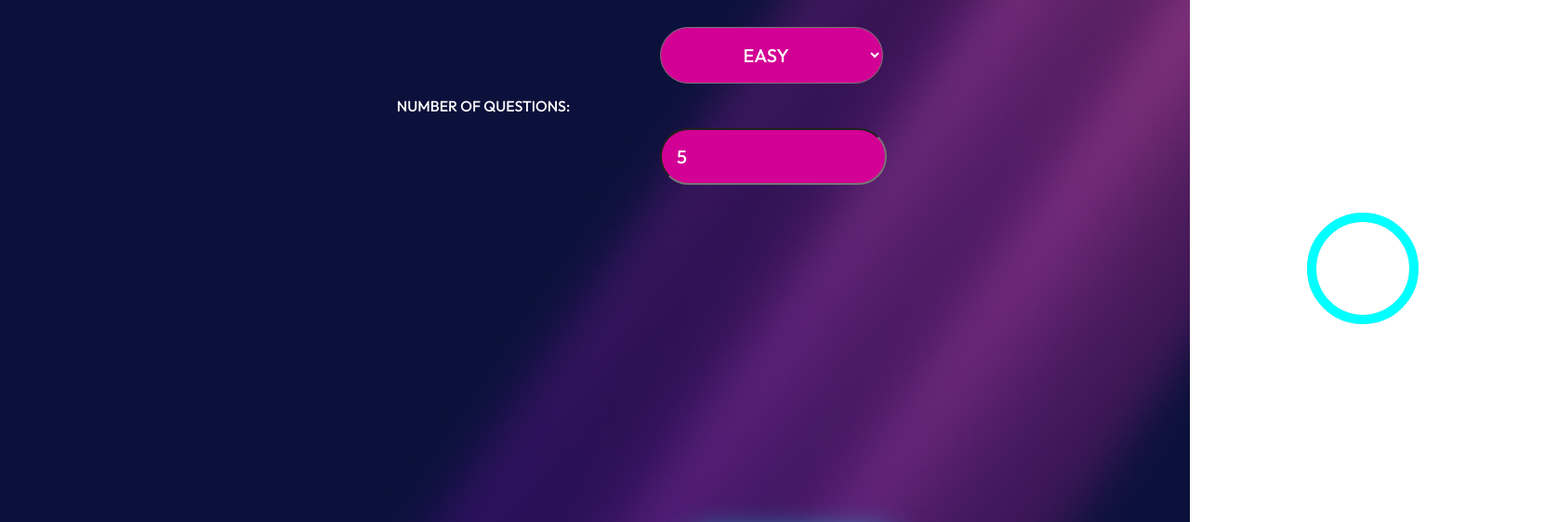
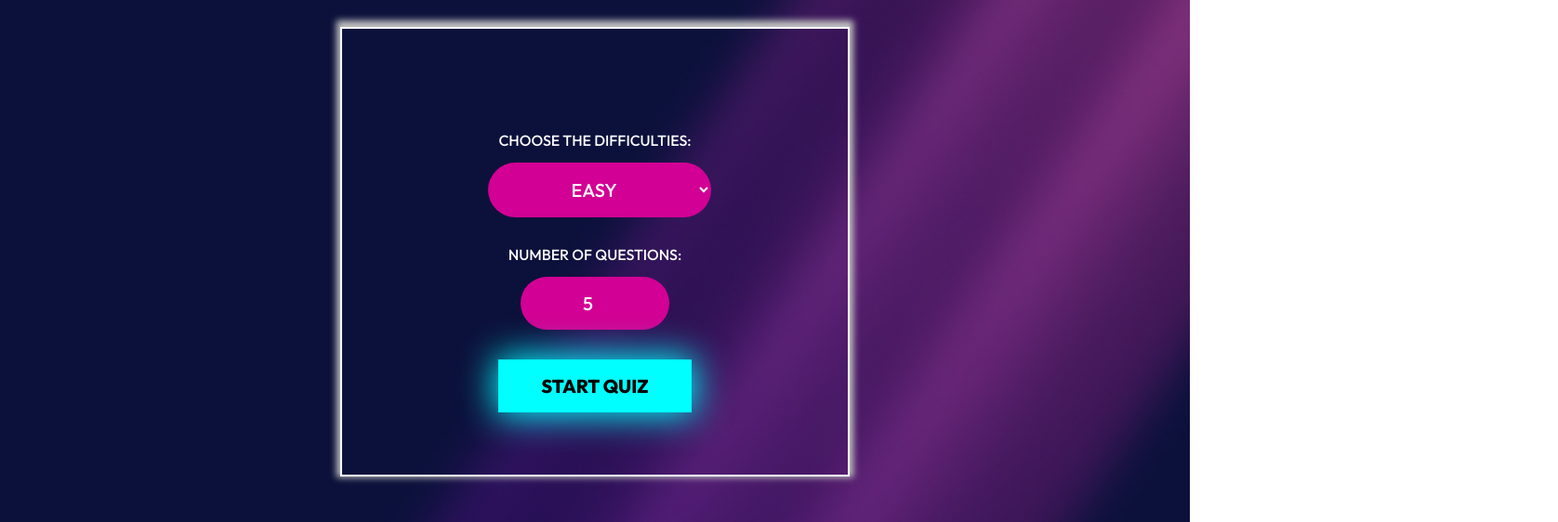
Before and after one commit to ageria20/BW1_TEAM-7, a plain HTML site: page questionario.html in a window 1280 px wide. Shown: the part 166-728 px from the top of the page at 93% size, 1676 px wide, since content can reach past the window. Drawn offline with Linux system fonts and the light colour scheme.

Commit message:
form selectChoice completato

```diff
--- a/assets/CSS/questionario.css
+++ b/assets/CSS/questionario.css
@@ -180,16 +180,19 @@ padding: 2rem;}
     box-shadow: 0px 0px 38px 3px #00FFFF;
     background-color: #00FFFF;
     font-size: 20px;
-
     font-family: "Outfit", "sans-serif";
     font-weight: 800;
     cursor: pointer;
+    margin-top: 2rem;
+    text-align: center;
 }
+
 
 #difficultySelect {
     width: 15rem;
     padding: 1rem;
-    border-radius: 50px;
+    border: none;
+    border-radius: 2rem;
     background-color: #D20094;
     color: white;
     font-size: 20px;
@@ -197,39 +200,46 @@ padding: 2rem;}
     font-family: "Outfit", "sans-serif";
     font-weight: 500;
     cursor: pointer;
-    margin-left: 710px;
     text-align: center;
 }
 
 #numQuestions {
-    width: 13rem;
+    margin: 0 auto;
+    width: 8rem;
     padding: 1rem;
     border-radius: 50px;
     background-color: #D20094;
     color: white;
     font-size: 20px;
-
+    border: none;
     font-family: "Outfit", "sans-serif";
     font-weight: 500;
     cursor: pointer;
     appearance: none;
-    margin-left: 710px;
     display: block;
+    text-align: center;
 }
 
 label {
     display: block;
     padding: 1rem;
     border: none;
-    margin-right: 240px;
+    margin-top: 1rem;
     font-size: 16px;
     text-align: center;
     font-family: "Outfit", "sans-serif";
     font-weight: 500;
-
+    color: white;
 }
 
-.bottone {
-    margin-left: 750px;
 
+
+#selectChoice {
+    width: 30%;
+    margin: 2rem auto;
+    border: 2px solid white;
+    text-align: center;
+    padding: 5rem;
+    height: 40vh;
+    box-shadow: 0px -3px 7px 4px #c0c0c0;
 }
--- a/assets/questionario.js
+++ b/assets/questionario.js
@@ -300,6 +300,8 @@ document.addEventListener("DOMContentLoaded", function () {
   const questionElement = document.getElementById("question");
   const answerList = document.getElementById("answerList");
   const startQuizButton = document.getElementById("startQuizButton");
+  const timer = document.getElementById("timer");
+  timer.style.display = "none";
 
   let countdown = 60; // Imposta il timer a 60 secondi
   let interval; // Variabile per il timer
@@ -322,11 +324,8 @@ document.addEventListener("DOMContentLoaded", function () {
       selectedQuestions = questionsHard.slice(0, numQuestions);
     }
 
-    document.getElementById("difficultySelect").style.display = "none";
-    document.querySelector('label[for="numQuestions"]').style.display = "none";
-    document.getElementById("numQuestions").style.display = "none";
-    document.querySelector(".bottone").style.display = "none";
-
+    document.getElementById("selectChoice").style.display = "none";
+    timer.style.display = "block";
     startQuiz(selectedQuestions);
   });
 
@@ -373,7 +372,9 @@ document.addEventListener("DOMContentLoaded", function () {
     function loadQuestion() {
       const question = questions[currentQuestionIndex];
       questionElement.textContent = question.question; // Visualizza la domanda corrente
-      questionNumberElement.textContent = `QUESTION  ${currentQuestionIndex + 1}  /  ${questions.length}`;
+      questionNumberElement.textContent = `QUESTION  ${
+        currentQuestionIndex + 1
+      }  /  ${questions.length}`;
 
       const answers = [question.correct_answer, ...question.incorrect_answers];
       shuffleArray(answers); // Mescola l'array delle risposte
@@ -421,12 +422,17 @@ document.addEventListener("DOMContentLoaded", function () {
         if (button.dataset.answer === correctAnswer) {
           button.classList.add("correct");
         }
-        if (button.dataset.answer === selectedAnswer && selectedAnswer !== correctAnswer) {
+        if (
+          button.dataset.answer === selectedAnswer &&
+          selectedAnswer !== correctAnswer
+        ) {
           button.classList.add("incorrect");
         }
       });
 
-      const selectedButton = answerList.querySelector(`li[data-answer="${selectedAnswer}"]`);
+      const selectedButton = answerList.querySelector(
+        `li[data-answer="${selectedAnswer}"]`
+      );
       selectedButton.classList.add("selected");
 
       clearInterval(interval); // Ferma il timer corrente
--- a/questionario.html
+++ b/questionario.html
@@ -16,14 +16,17 @@
       />
     </header>
     <main>
+      <section id="selectChoice">
+        <label for="difficultySelect">CHOOSE THE DIFFICULTIES:</label>
         <select id="difficultySelect">
           <option value="easy">EASY</option>
           <option value="medium">MEDIUM</option>
           <option value="hard">HARD</option>
         </select>
-      <label style="color: white" for="numQuestions">NUMBER OF QUESTIONS:</label>
+        <label for="numQuestions">NUMBER OF QUESTIONS:</label>
         <input type="number" id="numQuestions" min="1" value="5" max="10" />
-
+        <button id="startQuizButton">START QUIZ</button>
+      </section>
       <article id="timer">
         <svg>
           <circle
@@ -52,7 +55,6 @@
       </article>
       <section id="quizzContainer">
         <article id="questionsCont">
-
           <h2 id="question"></h2>
         </article>
         <article class="answersContainer">
@@ -62,9 +64,6 @@
       <div id="questionNumberContainer">
         <h3 id="questionNumber"></h3>
       </div>
-      <div class="bottone">
-        <button id="startQuizButton">START QUIZ</button>
-      </div>
     </main>
     <script src="./assets/questionario.js"></script>
   </body>
```
Also changed, not shown: results.html (+3 -2 lines). Lines whose indentation alone changed are shown as unchanged.
